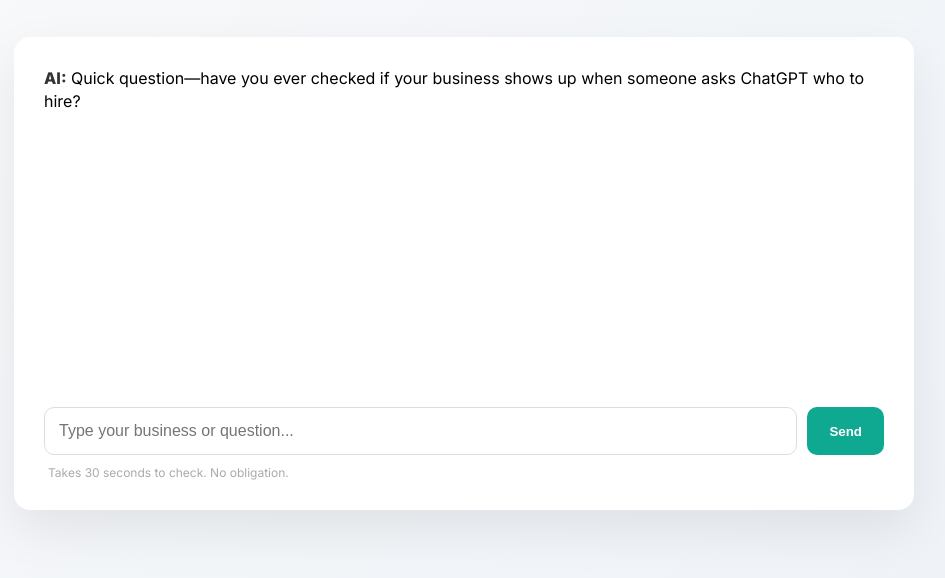
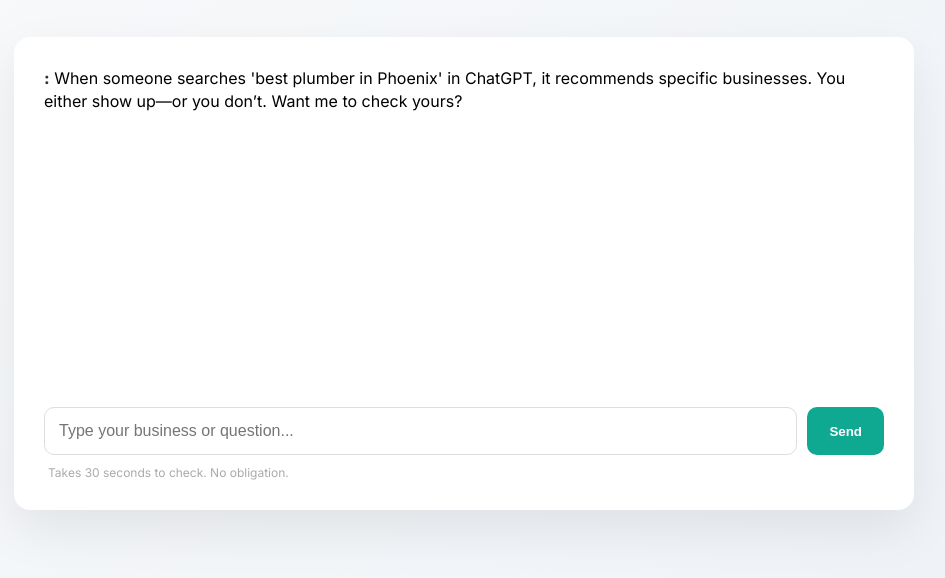
Before and after one commit to xtcsdp2187/desertleap-ai-chat, a plain HTML site: page index.html in a window 1280 px wide. Shown: the part 252-830 px from the top of the page, without its empty margins (176-1121 px from the left). Drawn offline with Linux system fonts and the light colour scheme.

Commit message:
Replace encoded HTML with actual HTML tags update line 194
updated line 194

```diff
--- a/index.html
+++ b/index.html
@@ -191,7 +191,7 @@
 }
 
 // 🔥 Starter message (makes it feel alive)
-append("AI", "Quick question—have you ever checked if your business shows up when someone asks ChatGPT who to hire?");
+append("", "When someone searches 'best plumber in Phoenix' in ChatGPT, it recommends specific businesses. You either show up—or you don’t. Want me to check yours?");
 
 </script>
 
```
